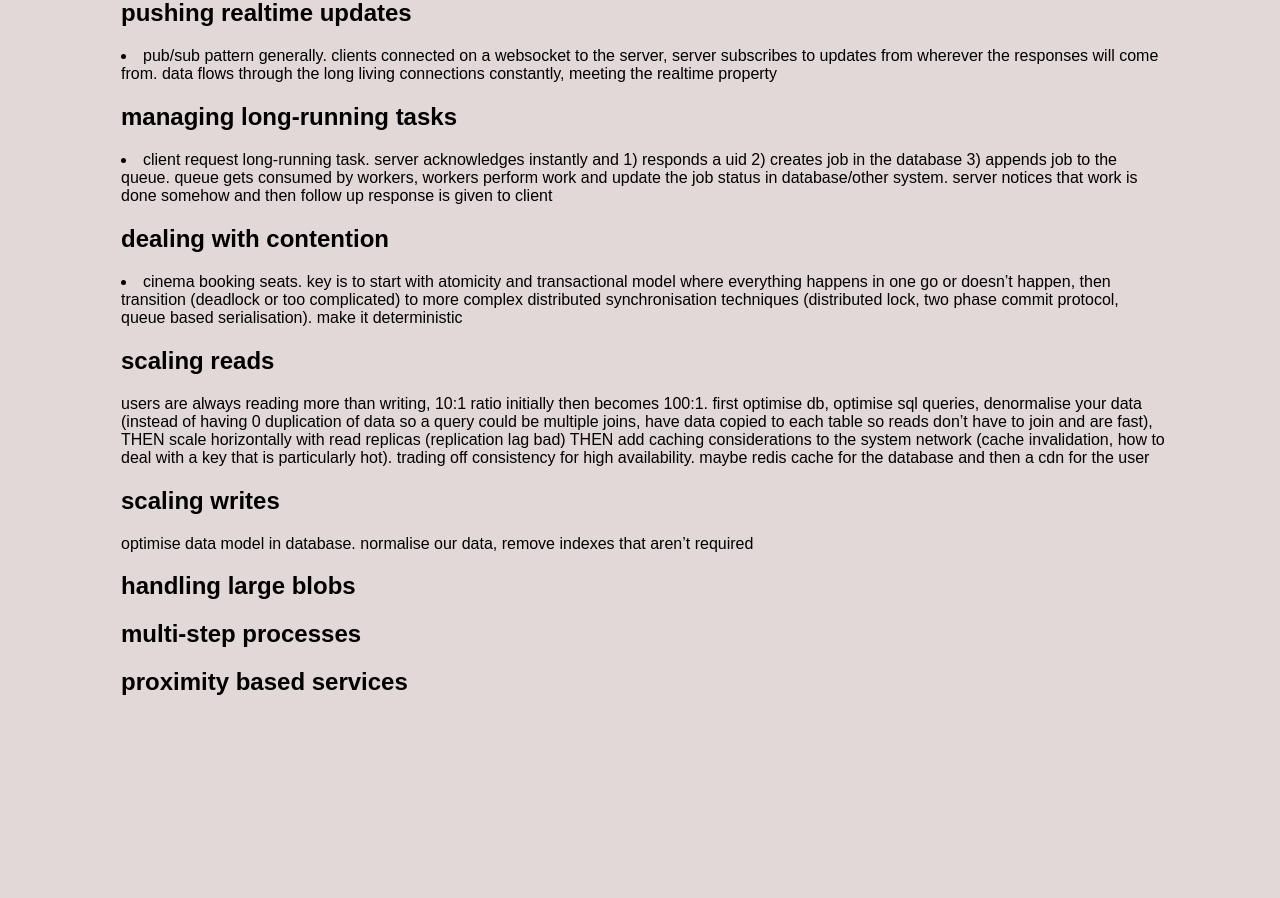
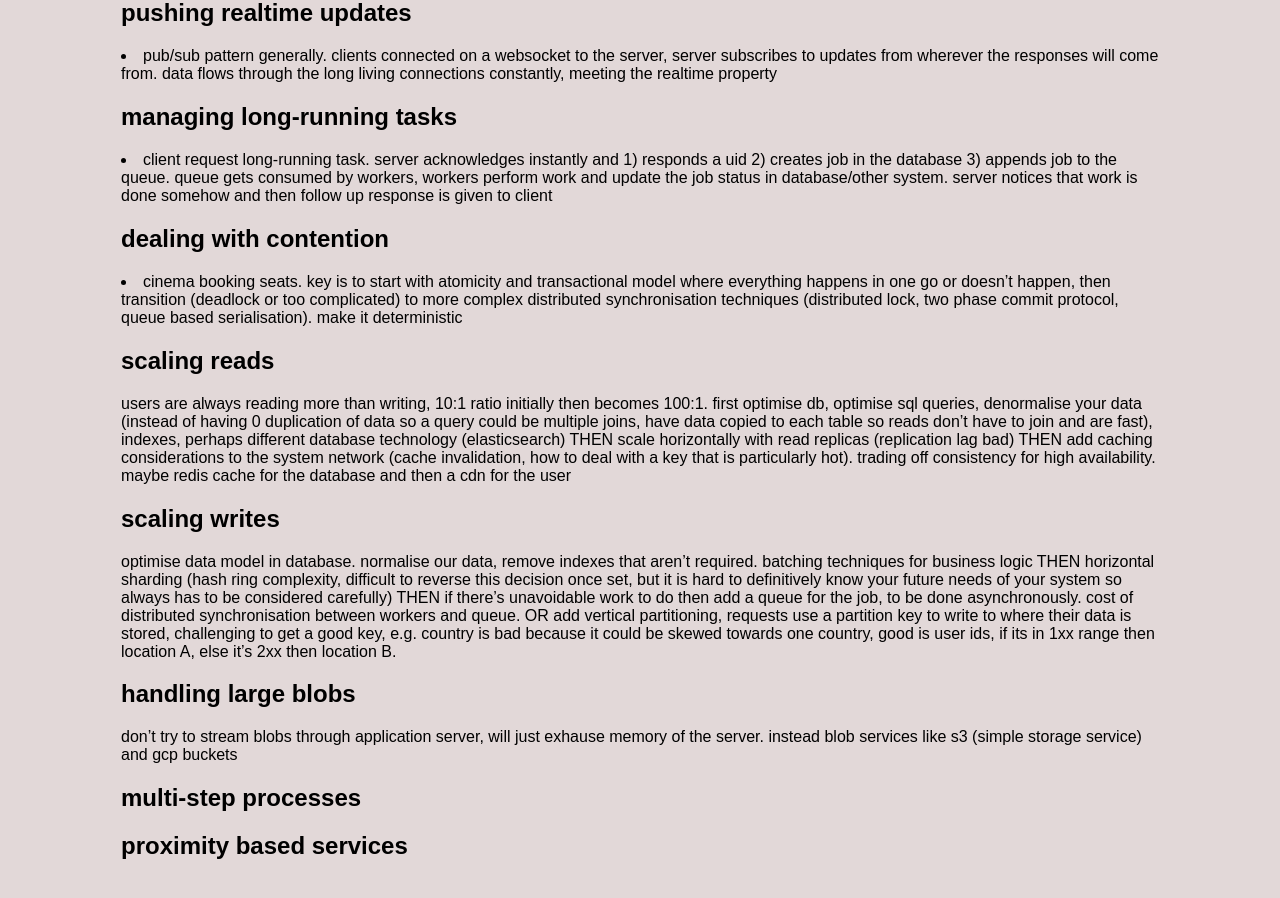
Before and after one commit to jsbaasi/jsbaasi.github.io, a Jekyll site: the page built from _posts/2026-06-06-system-design-notes.md, in a window 1280 px wide and 900 px high, scrolled down 1115 px. Built offline with Jekyll 4.4.1, drawn with Linux system fonts in a browser that asks for light colours; before the commit the page ends 1851 px from its top, so only the background shows below that.

Commit message:
vault backup: 2026-06-06 15:58:50

```diff
--- a/_posts/2026-06-06-system-design-notes.md
+++ b/_posts/2026-06-06-system-design-notes.md
@@ -32,9 +32,10 @@ permalink: /system-design-notes/
 ## dealing with contention
 - cinema booking seats. key is to start with atomicity and transactional model where everything happens in one go or doesn't happen, then transition (deadlock or too complicated) to more complex distributed synchronisation techniques (distributed lock, two phase commit protocol, queue based serialisation). make it deterministic
 ## scaling reads
-users are always reading more than writing, 10:1 ratio initially then becomes 100:1. first optimise db, optimise sql queries, denormalise your data (instead of having 0 duplication of data so a query could be multiple joins, have data copied to each table so reads don't have to join and are fast), THEN scale horizontally with read replicas (replication lag bad) THEN add caching considerations to the system network (cache invalidation, how to deal with a key that is particularly hot). trading off consistency for high availability. maybe redis cache for the database and then a cdn for the user
+users are always reading more than writing, 10:1 ratio initially then becomes 100:1. first optimise db, optimise sql queries, denormalise your data (instead of having 0 duplication of data so a query could be multiple joins, have data copied to each table so reads don't have to join and are fast), indexes, perhaps different database technology (elasticsearch) THEN scale horizontally with read replicas (replication lag bad) THEN add caching considerations to the system network (cache invalidation, how to deal with a key that is particularly hot). trading off consistency for high availability. maybe redis cache for the database and then a cdn for the user
 ## scaling writes
-optimise data model in database. normalise our data, remove indexes that aren't required
+optimise data model in database. normalise our data, remove indexes that aren't required. batching techniques for business logic THEN horizontal sharding (hash ring complexity, difficult to reverse this decision once set, but it is hard to definitively know your future needs of your system so always has to be considered carefully) THEN if there's unavoidable work to do then add a queue for the job, to be done asynchronously. cost of distributed synchronisation between workers and queue. OR add vertical partitioning, requests use a partition key to write to where their data is stored, challenging to get a good key, e.g. country is bad because it could be skewed towards one country, good is user ids, if its in 1xx range then location A, else it's 2xx then location B.
 ## handling large blobs
+don't try to stream blobs through application server, will just exhause memory of the server. instead blob services like s3 (simple storage service) and gcp buckets
 ## multi-step processes
 ## proximity based services
```
